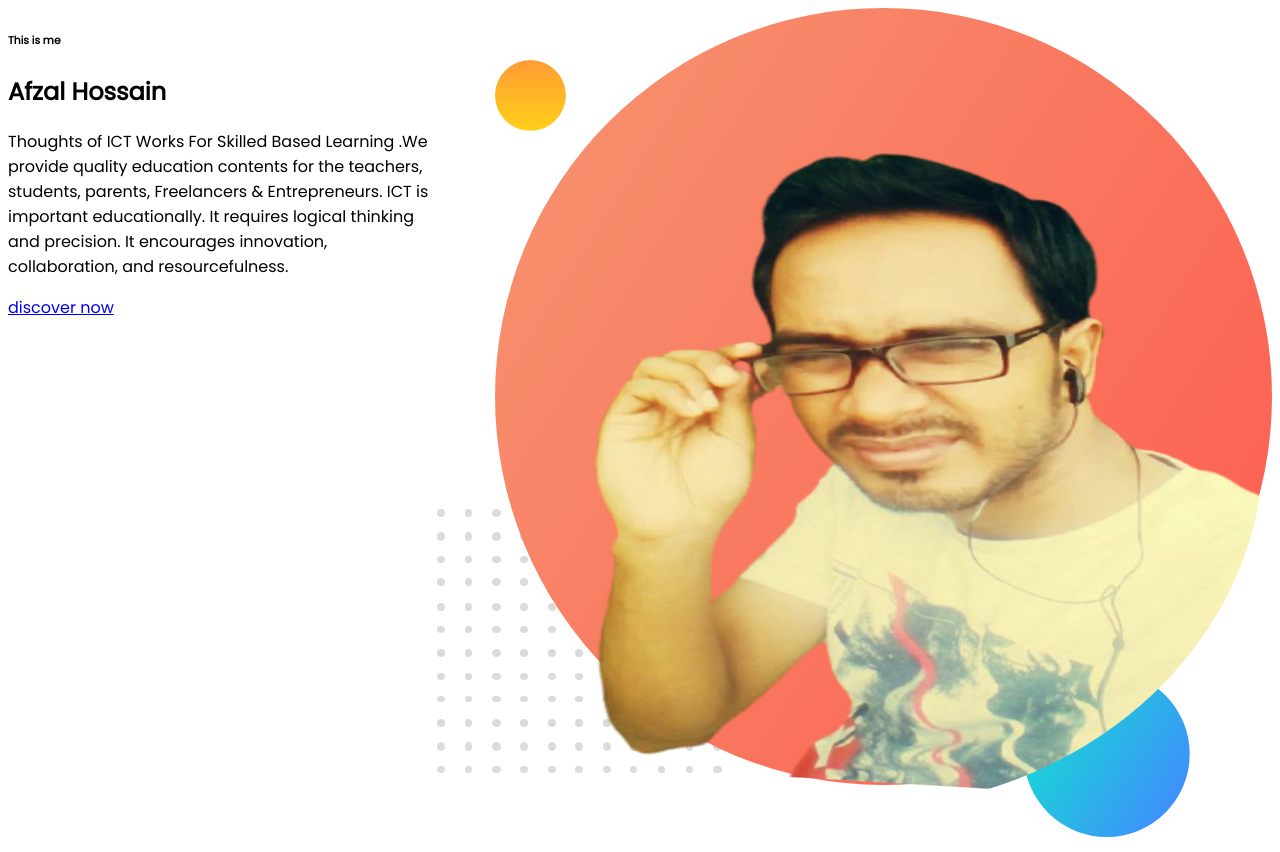
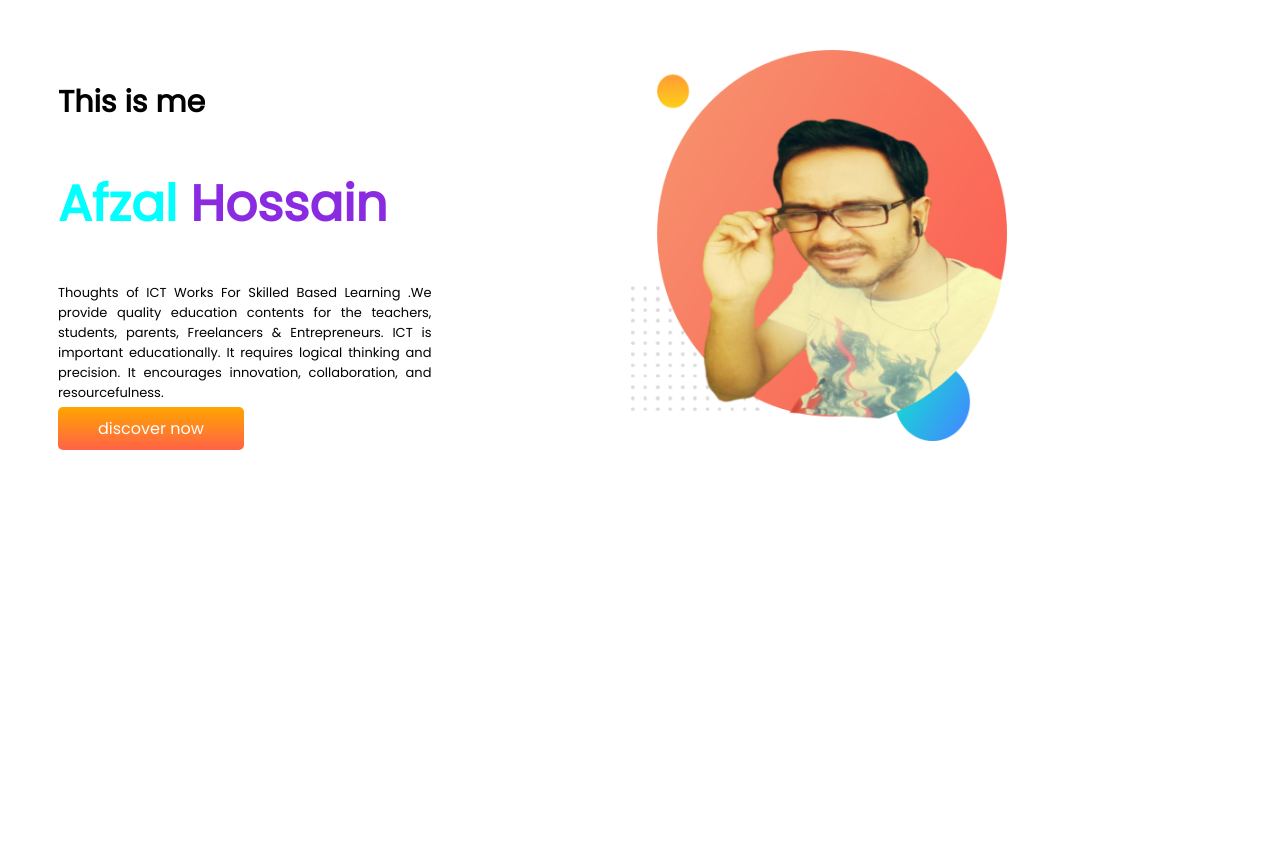
Before and after one commit to afzal-thoughtsofict/My_Portfolio_Website, a plain HTML site: page index.html in a window 1280 px wide. After the commit the page ends 800 px from the top, so only its background shows below. Drawn offline with Linux system fonts and the light colour scheme.

Commit message:
Second Commit

```diff
--- a/index.html
+++ b/index.html
@@ -14,10 +14,10 @@
     <header>
         <section id="top-header">
             <div class="first-header">
-                <h6>This is me</h6>
-                <h1>Afzal Hossain</h1>
+                <h3>This is me</h3>
+                <h1><span>Afzal</span> Hossain</h1>
                 <p>Thoughts of ICT Works For Skilled Based Learning .We provide quality education contents for the teachers, students, parents, Freelancers & Entrepreneurs. ICT is important educationally. It requires logical thinking and precision. It encourages innovation, collaboration, and resourcefulness.</p>
-                <a href="#" class="primary-btn text-uppercase">discover now</a>
+                <a href="#" class="link-batton">discover now</a>
             </div>
             <div class="second-header">
                 <img src="images/my-img-bg.png" alt="">
--- a/style.css
+++ b/style.css
@@ -3,4 +3,35 @@ body{
 }
 #top-header{
     display: flex;
+    width: 50%;
+    margin-top: 50px;
 }
+.first-header{
+    margin-left: 50px;
+}
+h3{
+    font-size: 30px;
+}
+h1{
+    font-size: 50px;
+    color: blueviolet;
+}
+span{
+    color: aqua;
+}
+p{
+    font-size: small;
+    text-align: justify;
+}
+.link-batton{
+    text-decoration: none;
+    background-image: linear-gradient(Orange,tomato);
+    padding: 10px 40px;
+    color: white;
+    border-radius: 5px;
+}
+.second-header img{
+    width: 180%;
+    height: 100%;
+    margin-left: 200px;
+}
```
